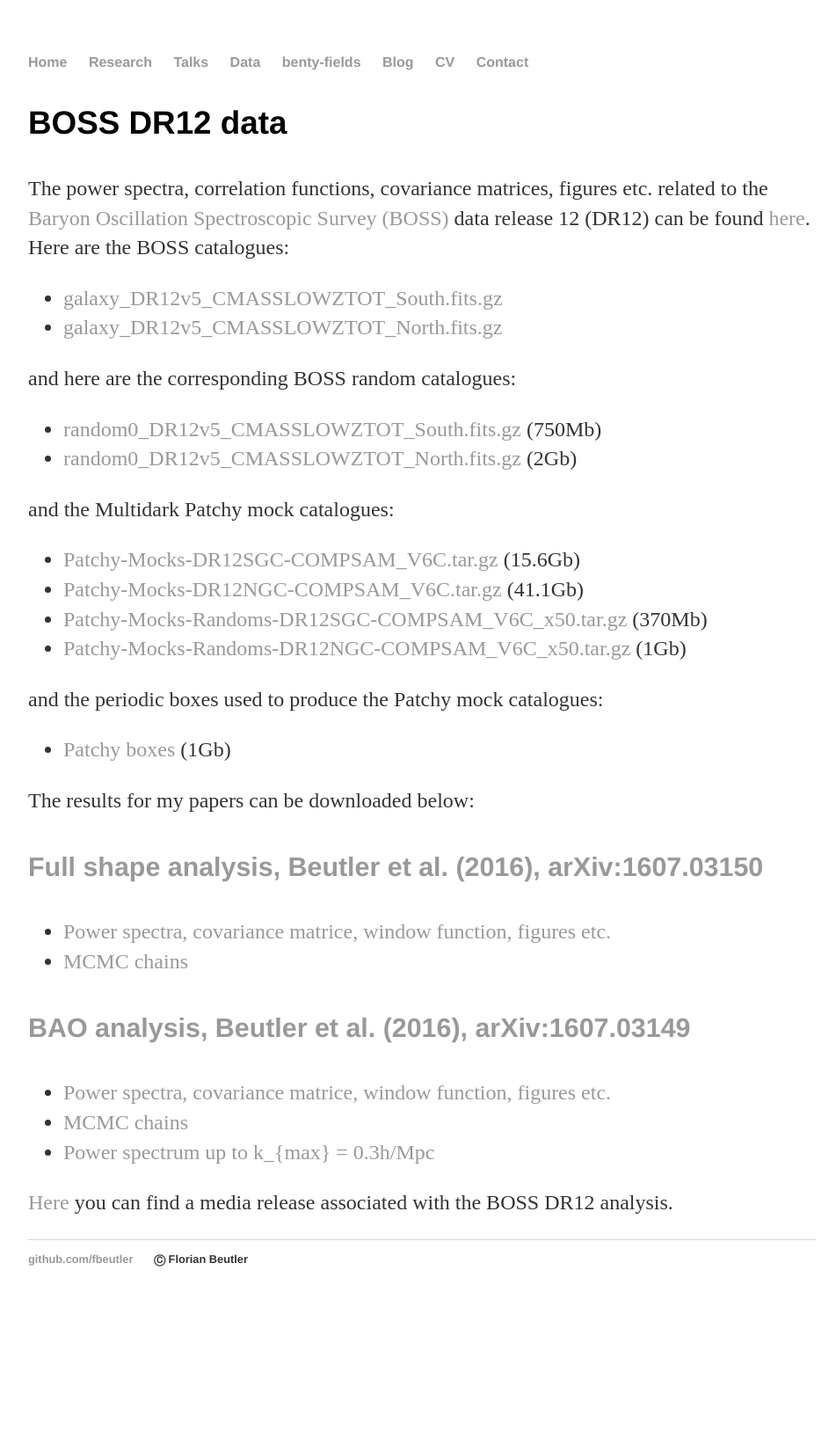
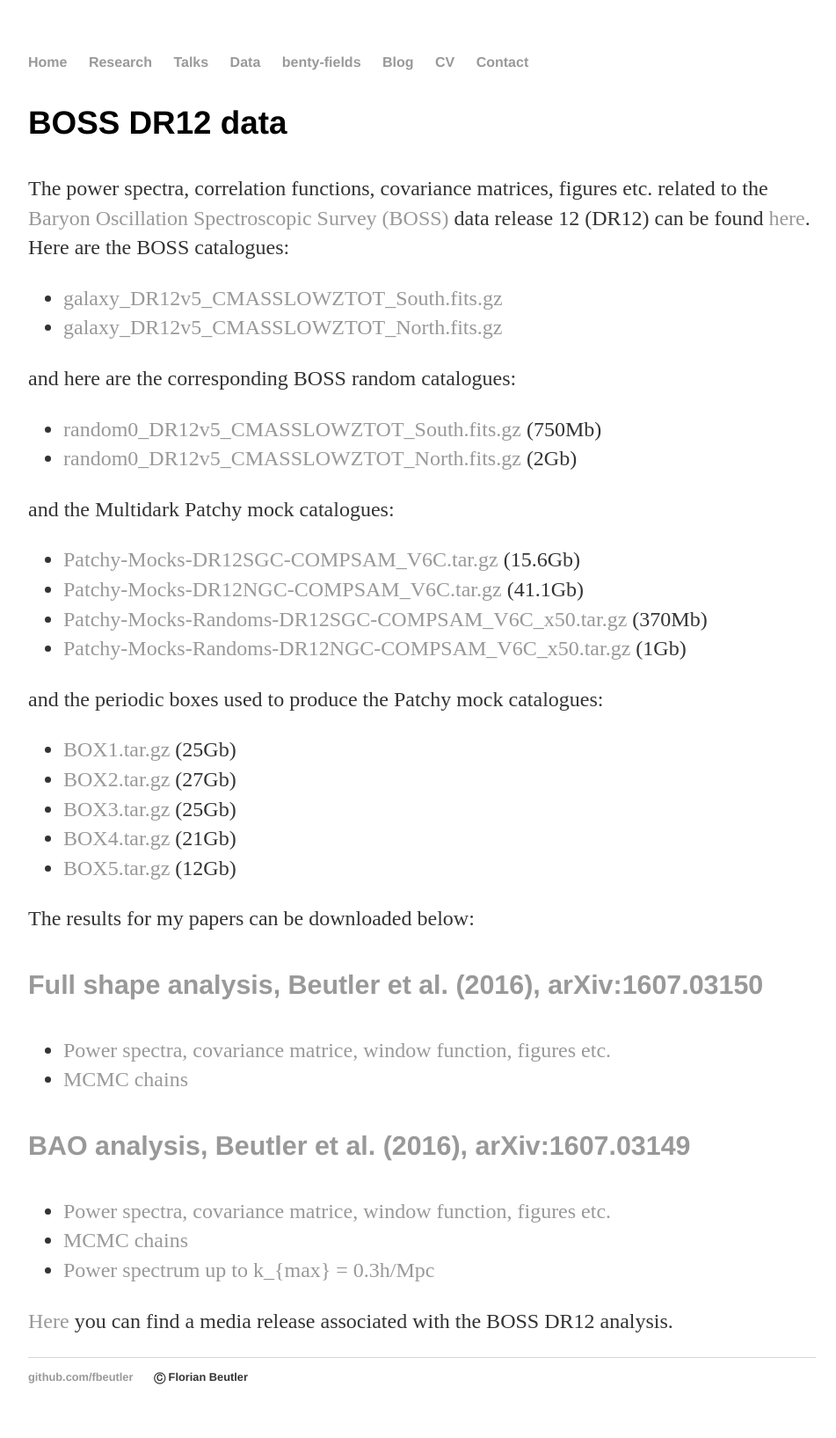
Before and after one commit to fbeutler/fbeutler.github.io, a Jekyll site: the page built from hub/hub.html, in a window 1280 px wide. Shown: the whole page at 88% size, without its empty margins (160-1111 px from the left). Built offline with Jekyll 4.4.1, drawn with Linux system fonts in a browser that asks for light colours; before the commit the page ends 1500 px from its top, so only the background shows below that.

Commit message:
Update hub.html

```diff
--- a/hub/hub.html
+++ b/hub/hub.html
@@ -59,7 +59,19 @@ title: Some material
 
   <ul>
       <li>
-        <a href='http://portal.nersc.gov/project/boss/galaxy/PATCHY/Boxes-V3/boxex-CMASS-200/' target="_blank">Patchy boxes</a> (1Gb)
+        <a href='http://portal.nersc.gov/project/boss/galaxy/PATCHY/Boxes-V3/boxex-CMASS-200/BOX1.tar.gz' target="_blank">BOX1.tar.gz</a> (25Gb)
+      </li>
+      <li>
+        <a href='http://portal.nersc.gov/project/boss/galaxy/PATCHY/Boxes-V3/boxex-CMASS-200/BOX2.tar.gz' target="_blank">BOX2.tar.gz</a> (27Gb)
+      </li>
+      <li>
+        <a href='http://portal.nersc.gov/project/boss/galaxy/PATCHY/Boxes-V3/boxex-CMASS-200/BOX3.tar.gz' target="_blank">BOX3.tar.gz</a> (25Gb)
+      </li>
+      <li>
+        <a href='http://portal.nersc.gov/project/boss/galaxy/PATCHY/Boxes-V3/boxex-CMASS-200/BOX4.tar.gz' target="_blank">BOX4.tar.gz</a> (21Gb)
+      </li>
+      <li>
+        <a href='http://portal.nersc.gov/project/boss/galaxy/PATCHY/Boxes-V3/boxex-CMASS-200/BOX5.tar.gz' target="_blank">BOX5.tar.gz</a> (12Gb)
       </li>
   </ul>
 
```
